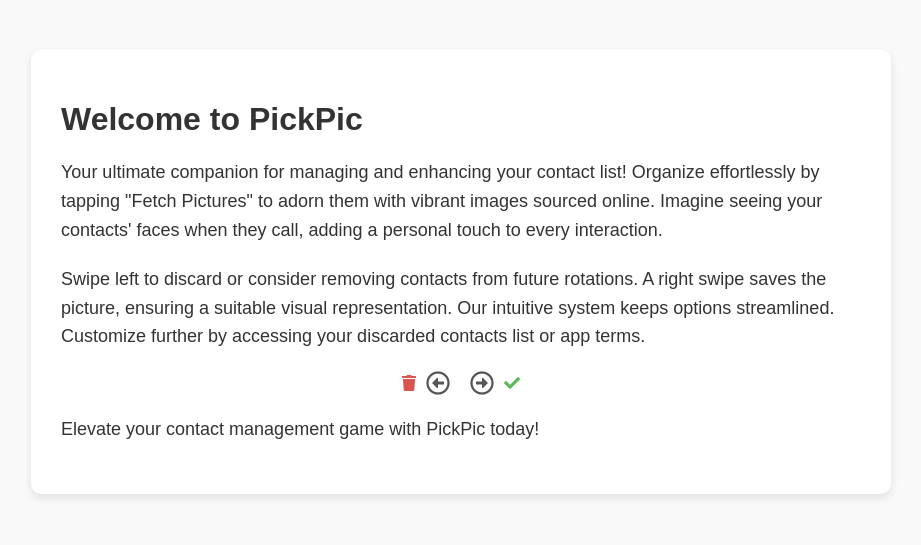
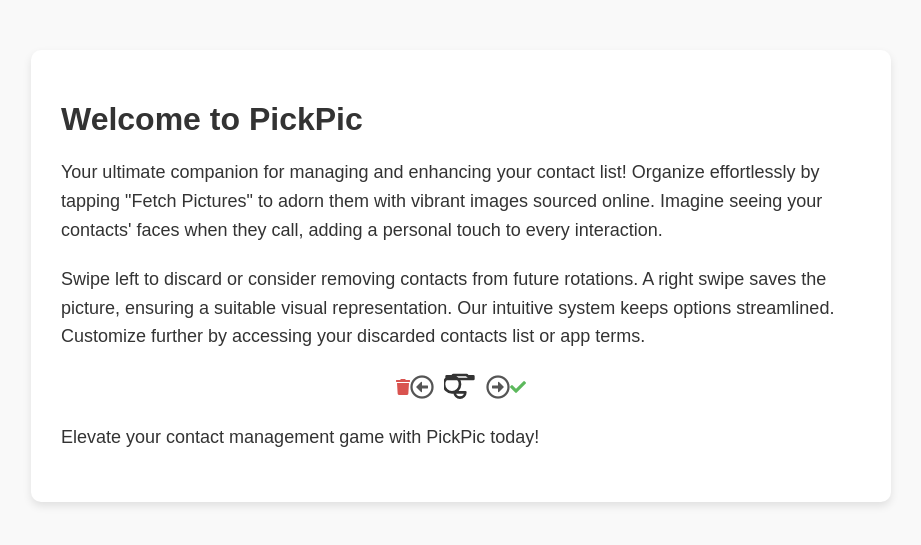
Before and after one commit to inUtil-Labs/inutil-labs.github.io, a Jekyll site: the page pages/pphome.html, which Jekyll copies as it is, in a window 1280 px wide. Shown: the top 545 px of the page, without its empty margins (179-1100 px from the left). Built offline with Jekyll 4.4.1, drawn with Linux system fonts in a browser that asks for light colours.

Commit message:
Update pphome.html

```diff
--- a/pages/pphome.html
+++ b/pages/pphome.html
@@ -39,11 +39,16 @@
   }
   .icon-container .icon {
     font-size: 32px;
-    margin: 0 20px;
+    margin: 0 10px;
+    color: #555;
+  }
+  .icon-container .person-icon {
+    width: 32px;
+    height: 32px;
+    margin: 0 10px;
   }
   .icon-container .arrow {
     font-size: 24px;
-    margin: 0 10px;
     color: #555;
     cursor: pointer;
     transition: color 0.3s ease;
@@ -67,6 +72,11 @@
     <div class="icon-container">
       <i class="fas fa-trash red-icon"></i>
       <i class="far fa-arrow-alt-circle-left arrow" onclick="swipeLeft()"></i>
+      <div class="person-icon">
+        <svg xmlns="http://www.w3.org/2000/svg" viewBox="0 0 24 24" fill="none" stroke="currentColor" stroke-width="2" stroke-linecap="round" stroke-linejoin="round" class="feather feather-camera">
+          <path d="M12 20a4 4 0 0 1-4-4h8a4 4 0 0 1-4 4zm0-10a6 6 0 1 0-6 6 6 6 0 0 0 6-6zM22 4h-4l-1-1H7L6 4H2v2h20V4z"/>
+        </svg>
+      </div>
       <i class="far fa-arrow-alt-circle-right arrow" onclick="swipeRight()"></i>
       <i class="fas fa-check green-icon"></i>
     </div>
```
